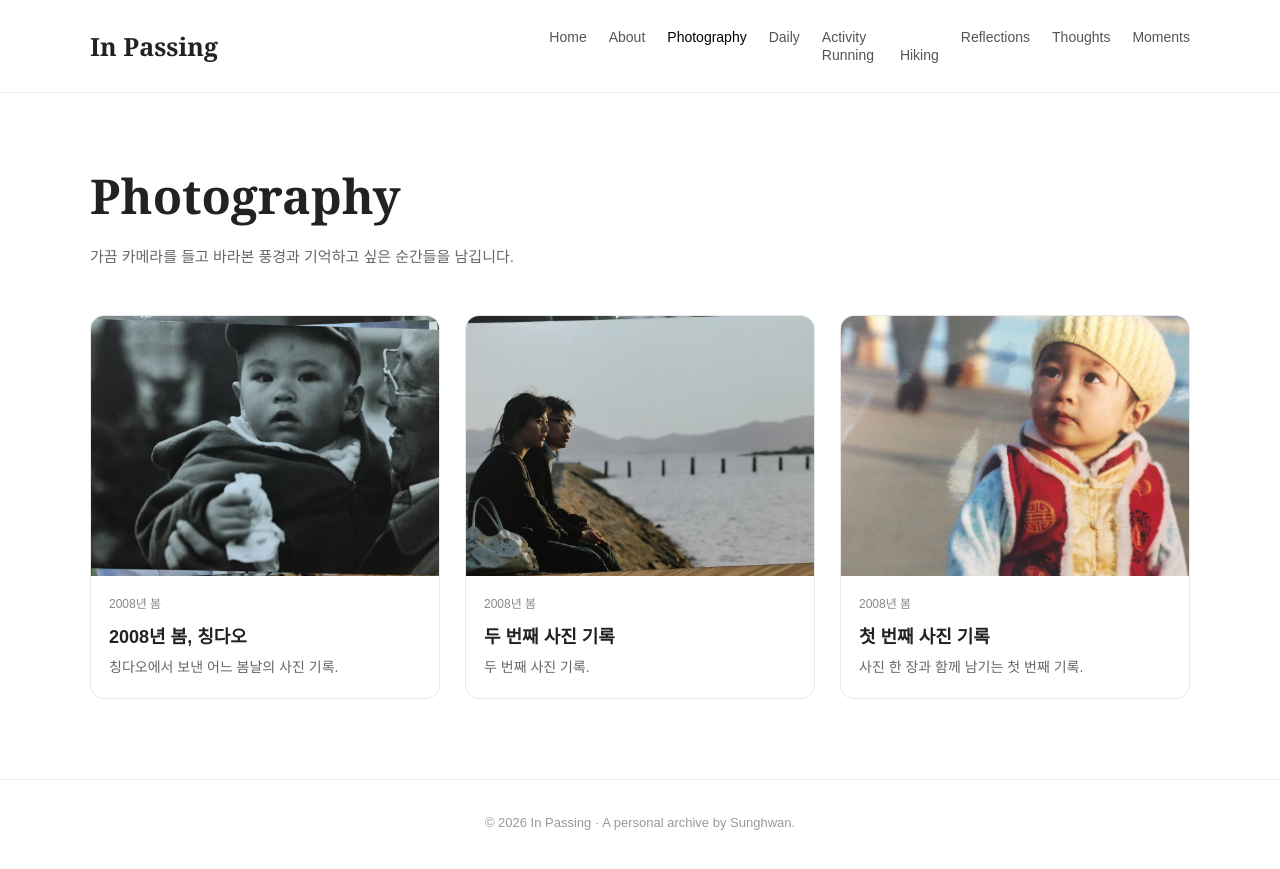
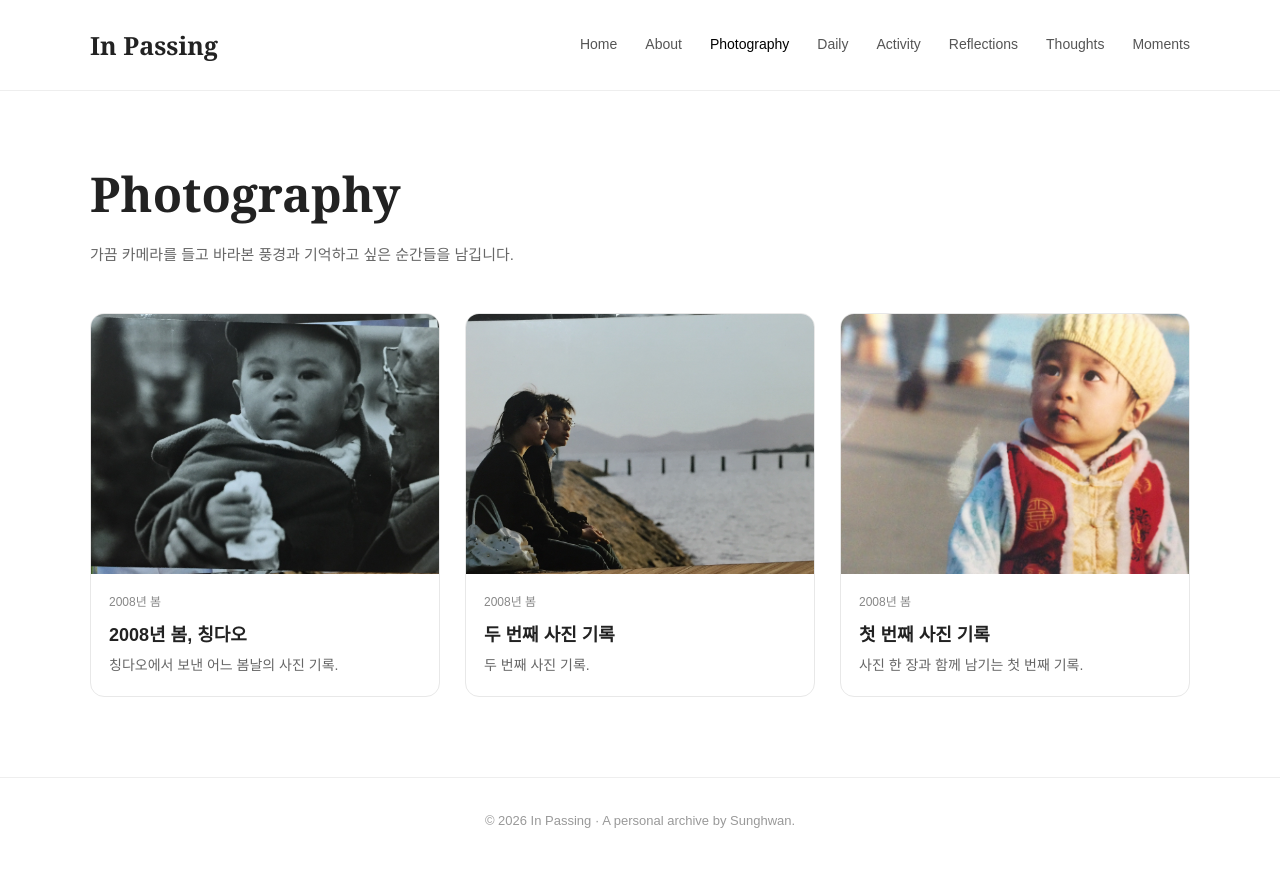
Before and after one commit to sunghwanlog/sunghwanlog.github.io, a Jekyll site: the page built from photography.html, in a window 1280 px wide. Shown: the top 869 px of the page. Built offline with Jekyll 4.4.1, drawn with Linux system fonts in a browser that asks for light colours.

Commit message:
Update photography.html

```diff
--- a/photography.html
+++ b/photography.html
@@ -5,10 +5,26 @@
 <html lang="ko">
 
 <head>
+
   <meta charset="UTF-8">
-  <meta name="viewport" content="width=device-width, initial-scale=1.0">
+
+  <meta
+    name="viewport"
+    content="width=device-width, initial-scale=1.0"
+  >
 
   <title>Photography | In Passing</title>
+
+
+  <!-- =========================
+       COMMON HEADER CSS
+  ========================= -->
+
+  <link
+    rel="stylesheet"
+    href="{{ '/assets/css/header.css' | relative_url }}"
+  >
+
 
   <style>
 
@@ -16,12 +32,19 @@
       box-sizing: border-box;
     }
 
+
     body {
       margin: 0;
-      font-family: Arial, "Noto Sans KR", sans-serif;
+
+      font-family:
+        Arial,
+        "Noto Sans KR",
+        sans-serif;
+
       color: #222;
       background: #ffffff;
     }
+
 
     .container {
       width: 90%;
@@ -29,54 +52,6 @@
       margin: auto;
     }
 
-
-    /* =========================
-       HEADER
-    ========================= */
-
-    header {
-      padding: 28px 0;
-      border-bottom: 1px solid #eeeeee;
-    }
-
-    nav {
-      display: flex;
-      justify-content: space-between;
-      align-items: center;
-    }
-
-    .logo {
-      font-family: Georgia, serif;
-      font-size: 25px;
-      font-weight: bold;
-    }
-
-    .logo a {
-      color: #222;
-      text-decoration: none;
-    }
-
-    .menu {
-      display: flex;
-      flex-wrap: wrap;
-      justify-content: flex-end;
-    }
-
-    .menu a {
-      margin-left: 22px;
-      text-decoration: none;
-      color: #555;
-      font-size: 14px;
-    }
-
-    .menu a:hover {
-      color: #000;
-    }
-
-    .menu a.active {
-      color: #000;
-      font-weight: 500;
-    }
 
 
     /* =========================
@@ -87,18 +62,27 @@
       padding: 70px 0 45px;
     }
 
+
     .page-header h1 {
-      font-family: Georgia, serif;
+      margin: 0 0 15px;
+
+      font-family:
+        Georgia,
+        serif;
+
       font-size: 48px;
-      margin: 0 0 15px;
     }
+
 
     .page-header p {
       margin: 0;
+
       color: #666;
+
       line-height: 1.8;
       font-size: 15px;
     }
+
 
 
     /* =========================
@@ -107,14 +91,20 @@
 
     .gallery {
       display: grid;
-      grid-template-columns: repeat(3, 1fr);
+
+      grid-template-columns:
+        repeat(3, 1fr);
+
       gap: 25px;
     }
 
+
     .photo-card {
       overflow: hidden;
+
       border-radius: 14px;
       border: 1px solid #e8e8e8;
+
       background: white;
 
       transition:
@@ -122,49 +112,69 @@
         box-shadow 0.2s;
     }
 
+
     .photo-card:hover {
       transform: translateY(-4px);
-      box-shadow: 0 10px 25px rgba(0,0,0,0.08);
+
+      box-shadow:
+        0 10px 25px rgba(0, 0, 0, 0.08);
     }
 
+
     .photo-link {
+      display: block;
+
+      color: inherit;
       text-decoration: none;
-      color: inherit;
-      display: block;
     }
+
 
     .photo-card img {
       width: 100%;
       height: 260px;
+
+      display: block;
+
       object-fit: cover;
-      display: block;
-      transition: transform 0.4s ease;
+
+      transition:
+        transform 0.4s ease;
     }
+
 
     .photo-card:hover img {
       transform: scale(1.03);
     }
 
+
     .photo-content {
       padding: 18px;
     }
 
+
     .photo-date {
+      color: #888;
+
       font-size: 12px;
-      color: #888;
     }
+
 
     .photo-content h2 {
       margin: 10px 0 8px;
+
       font-size: 18px;
     }
 
+
     .photo-content p {
       margin: 0;
+
       color: #666;
+
       line-height: 1.7;
       font-size: 14px;
     }
+
 
 
     /* =========================
@@ -173,12 +183,18 @@
 
     footer {
       margin-top: 80px;
+
       padding: 35px 0;
+
       border-top: 1px solid #eeeeee;
+
       text-align: center;
+
       color: #999;
+
       font-size: 13px;
     }
+
 
 
     /* =========================
@@ -188,25 +204,12 @@
     @media (max-width: 900px) {
 
       .gallery {
-        grid-template-columns: repeat(2, 1fr);
-      }
-
-      nav {
-        flex-direction: column;
-        align-items: flex-start;
-      }
-
-      .menu {
-        margin-top: 18px;
-      }
-
-      .menu a {
-        margin-left: 0;
-        margin-right: 18px;
-        margin-bottom: 8px;
+        grid-template-columns:
+          repeat(2, 1fr);
       }
 
     }
+
 
 
     /* =========================
@@ -219,6 +222,7 @@
         grid-template-columns: 1fr;
       }
 
+
       .page-header h1 {
         font-size: 38px;
       }
@@ -226,7 +230,9 @@
     }
 
   </style>
+
 </head>
+
 
 
 <body>
@@ -253,7 +259,9 @@
 
   <section class="page-header">
 
-    <h1>Photography</h1>
+    <h1>
+      Photography
+    </h1>
 
     <p>
       가끔 카메라를 들고 바라본 풍경과
@@ -297,22 +314,29 @@
             {% endif %}
 
 
+
             <h2>
               {{ post.title }}
             </h2>
+
 
 
             <p>
               {{ post.description }}
             </p>
 
+
           </div>
+
 
         </article>
 
+
       </a>
 
+
     {% endfor %}
+
 
   </section>
 
```
Also changed, not shown: other parts of photography.html (+11 -2 lines).
